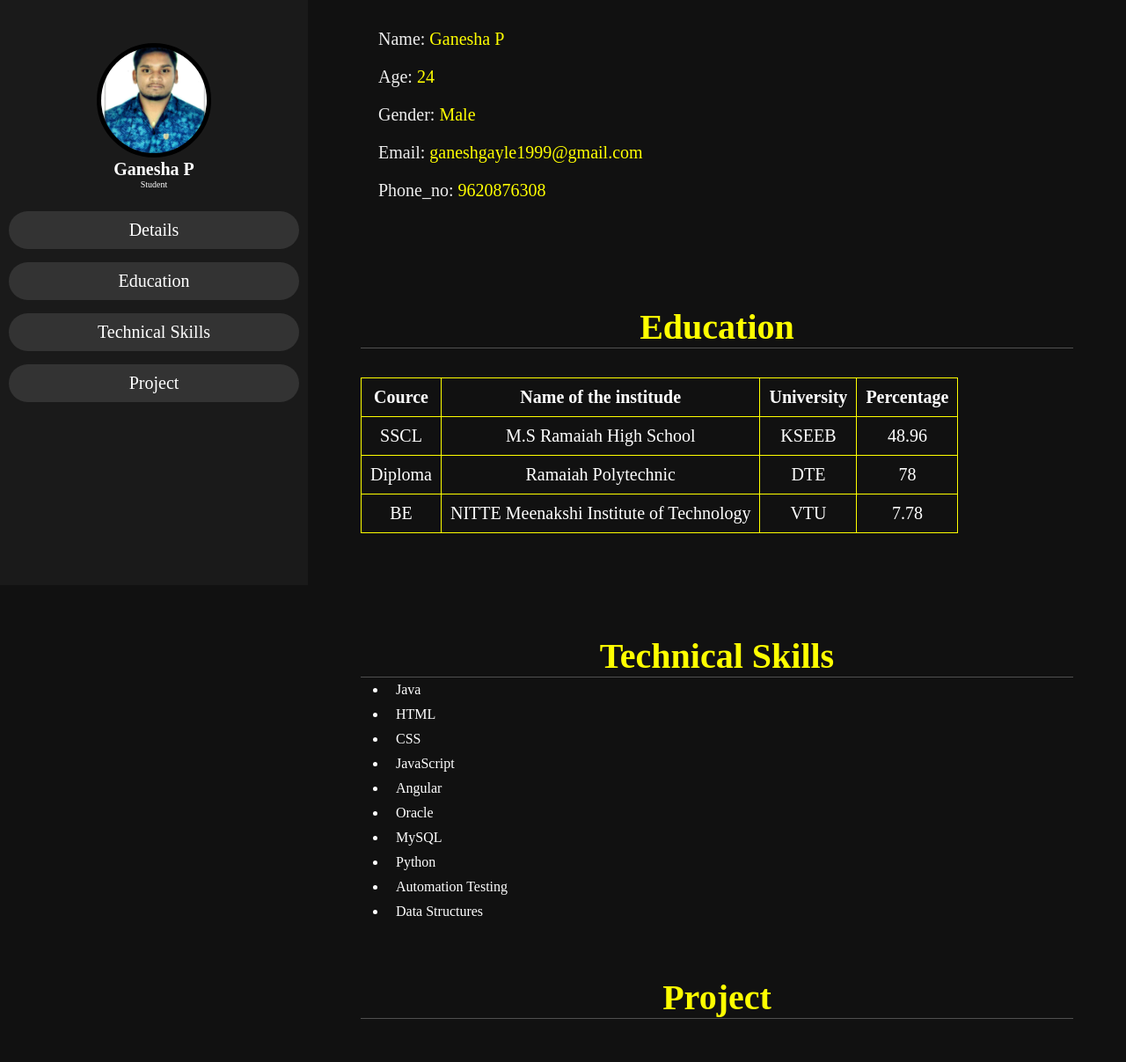
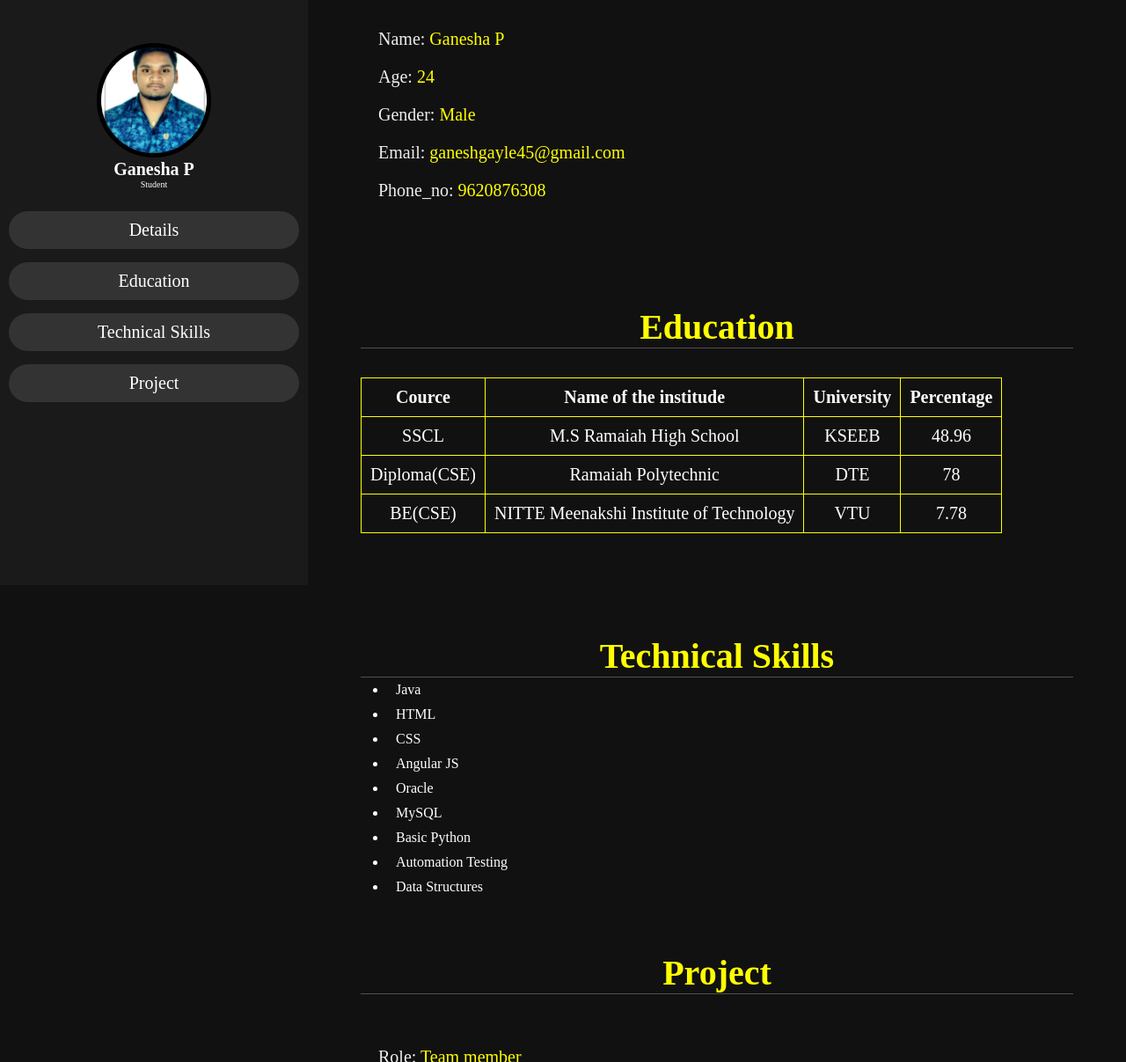
Before and after one commit to Ganesha333/Ganesha.github.io, a plain HTML site: page index.html in a window 1280 px wide. Shown: the part 135-1342 px from the top of the page at 88% size. Drawn offline with Linux system fonts and the light colour scheme.

Commit message:
Add files via upload

```diff
--- a/index.html
+++ b/index.html
@@ -30,7 +30,7 @@
              <h3><span>Name: </span>Ganesha P</h3>
              <h3><span>Age: </span>24</h3>
              <h3><span>Gender: </span>Male</h3>
-             <h3><span>Email: </span>ganeshgayle1999@gmail.com</h3>
+             <h3><span>Email: </span>ganeshgayle45@gmail.com</h3>
              <h3><span>Phone_no: </span>9620876308</h3>
         </div>
     </div>
@@ -51,13 +51,13 @@
             <td>48.96</td>
         </tr>
         <tr>
-            <td>Diploma</td>
+            <td>Diploma(CSE)</td>
             <td>Ramaiah Polytechnic </td>
             <td>DTE</td>
             <td>78</td>
         </tr>
         <tr>
-            <td>BE</td>
+            <td>BE(CSE)</td>
             <td>NITTE Meenakshi Institute of Technology</td>
             <td>VTU</td>
             <td>7.78</td>
@@ -73,11 +73,11 @@
 
         <li>HTML</li>
         <li>CSS</li>
-        <li>JavaScript</li>
-        <li>Angular</li>
+
+        <li>Angular JS</li>
         <li>Oracle</li>
         <li>MySQL</li>
-        <li>Python</li>
+        <li>Basic Python</li>
         <li>Automation Testing</li>
         <li>Data Structures</li>
     </ul>
```
